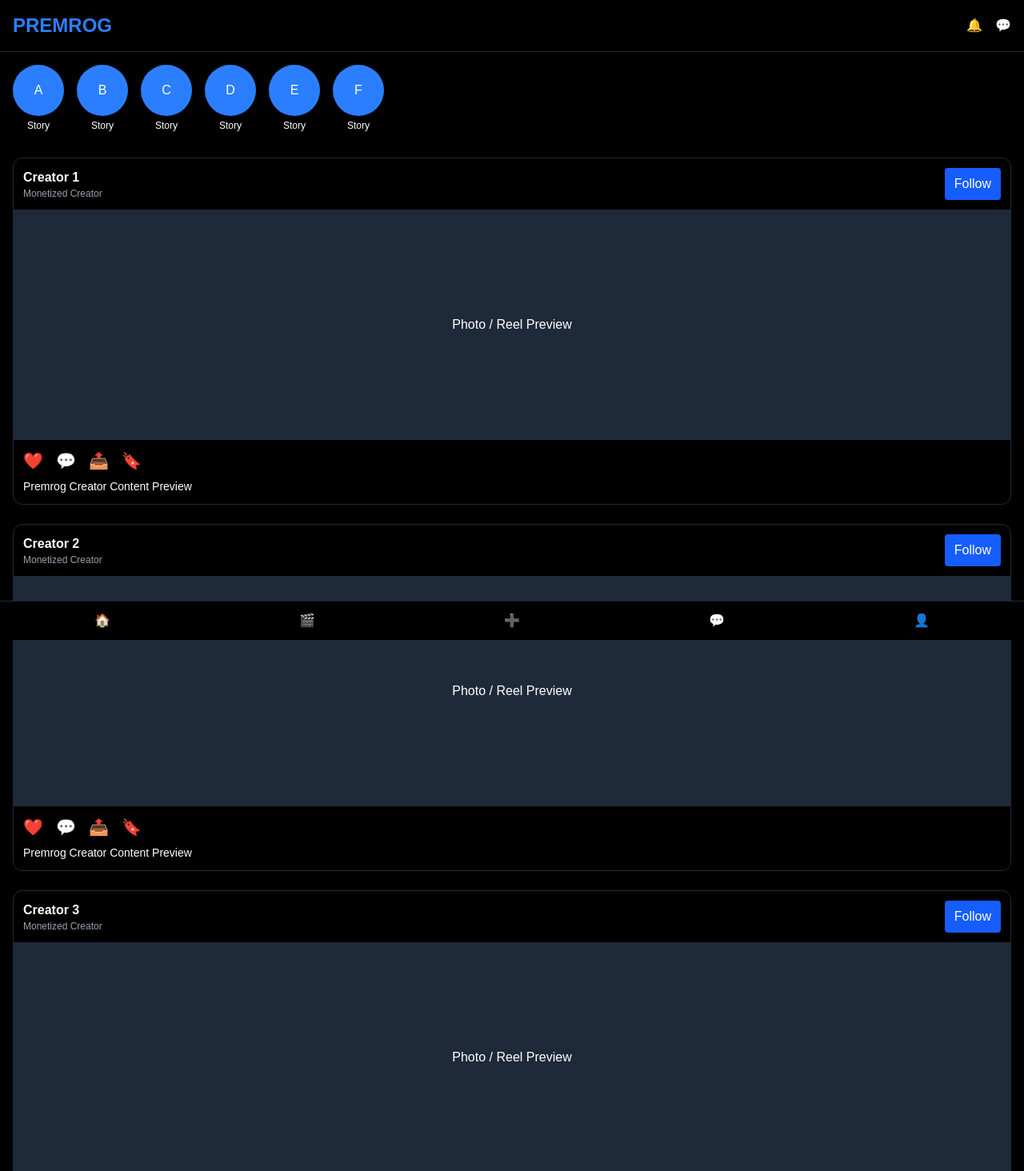
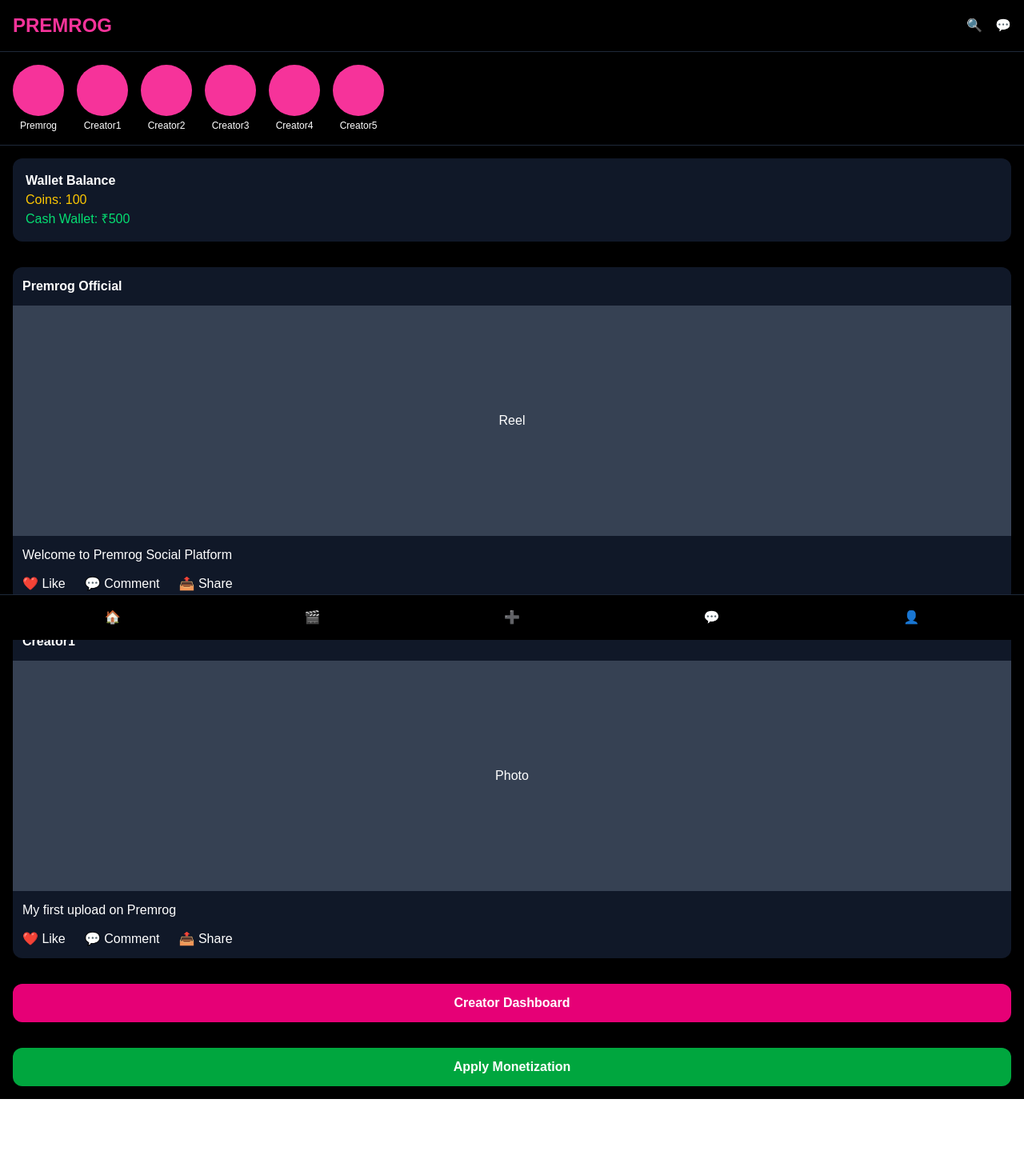
Before and after one commit to premrog/premrog, a Next.js app: page / in a window 1280 px wide. Shown: the top 1464 px of the page at 80% size. After the commit the page ends 1374 px from the top, so only its background shows below. Built offline with nearby package versions, Linux system fonts and the light colour scheme.

Commit message:
Premrog Social Media UI

```diff
--- a/app/page.tsx
+++ b/app/page.tsx
@@ -1,67 +1,50 @@
 export default function Home() {
-  const stories = ["A", "B", "C", "D", "E", "F"];
+  const stories = [
+    "Premrog",
+    "Creator1",
+    "Creator2",
+    "Creator3",
+    "Creator4",
+    "Creator5",
+  ];
+
+  const posts = [
+    {
+      user: "Premrog Official",
+      type: "Reel",
+      text: "Welcome to Premrog Social Platform",
+    },
+    {
+      user: "Creator1",
+      type: "Photo",
+      text: "My first upload on Premrog",
+    },
+  ];
 
   return (
     <main className="min-h-screen bg-black text-white">
+
       {/* Header */}
-      <header className="sticky top-0 z-50 bg-black border-b border-gray-800 p-4 flex justify-between items-center">
-        <h1 className="text-2xl font-bold text-blue-500">PREMROG</h1>
+      <header className="sticky top-0 bg-black border-b border-gray-800 p-4 flex justify-between items-center">
+        <h1 className="text-2xl font-bold text-pink-500">
+          PREMROG
+        </h1>
+
         <div className="flex gap-4">
-          <span>🔔</span>
-          <span>💬</span>
+          <button>🔍</button>
+          <button>💬</button>
         </div>
       </header>
 
       {/* Stories */}
-      <section className="p-4 overflow-x-auto">
-        <div className="flex gap-4">
-          {stories.map((item, index) => (
-            <div key={index} className="text-center">
-              <div className="w-16 h-16 rounded-full bg-blue-500 flex items-center justify-center">
-                {item}
-              </div>
-              <p className="text-xs mt-1">Story</p>
-            </div>
-          ))}
-        </div>
-      </section>
-
-      {/* Feed */}
-      <section className="space-y-6 p-4">
-        {[1, 2, 3].map((post) => (
+      <section className="flex overflow-x-auto gap-4 p-4 border-b border-gray-800">
+        {stories.map((story, index) => (
           <div
-            key={post}
-            className="border border-gray-800 rounded-xl overflow-hidden"
+            key={index}
+            className="flex flex-col items-center"
           >
-            <div className="p-3 flex justify-between">
-              <div>
-                <h3 className="font-bold">Creator {post}</h3>
-                <p className="text-xs text-gray-400">
-                  Monetized Creator
-                </p>
-              </div>
-
-              <button className="bg-blue-600 px-3 rounded">
-                Follow
-              </button>
-            </div>
-
-            <div className="h-72 bg-gray-800 flex items-center justify-center">
-              Photo / Reel Preview
-            </div>
-
-            <div className="p-3">
-              <div className="flex gap-4 text-xl">
-                <span>❤️</span>
-                <span>💬</span>
-                <span>📤</span>
-                <span>🔖</span>
-              </div>
-
-              <p className="mt-2 text-sm">
-                Premrog Creator Content Preview
-              </p>
-            </div>
+            <div className="w-16 h-16 rounded-full bg-pink-500"></div>
+            <p className="text-xs mt-1">{story}</p>
           </div>
         ))}
       </section>
@@ -69,61 +52,73 @@
       {/* Wallet */}
       <section className="p-4">
         <div className="bg-gray-900 rounded-xl p-4">
-          <h2 className="text-xl font-bold">Wallet</h2>
+          <h2 className="font-bold">
+            Wallet Balance
+          </h2>
 
-          <div className="grid grid-cols-2 gap-3 mt-3">
-            <div className="bg-black p-3 rounded">
-              <p>Coins</p>
-              <h3 className="text-2xl">100</h3>
-            </div>
+          <p className="text-yellow-400">
+            Coins: 100
+          </p>
 
-            <div className="bg-black p-3 rounded">
-              <p>Cash Wallet</p>
-              <h3 className="text-2xl">₹0</h3>
-            </div>
-          </div>
+          <p className="text-green-400">
+            Cash Wallet: ₹500
+          </p>
         </div>
       </section>
 
-      {/* Creator Dashboard Preview */}
-      <section className="p-4">
-        <div className="bg-gray-900 rounded-xl p-4">
-          <h2 className="text-xl font-bold">
-            Creator Dashboard
-          </h2>
-
-          <div className="grid grid-cols-2 gap-3 mt-4">
-            <div className="bg-black p-3 rounded">
-              Revenue ₹0
+      {/* Feed */}
+      <section className="space-y-6 p-4">
+        {posts.map((post, index) => (
+          <div
+            key={index}
+            className="bg-gray-900 rounded-xl overflow-hidden"
+          >
+            <div className="p-3 font-bold">
+              {post.user}
             </div>
 
-            <div className="bg-black p-3 rounded">
-              Followers 0
+            <div className="h-72 bg-gray-700 flex items-center justify-center">
+              {post.type}
             </div>
 
-            <div className="bg-black p-3 rounded">
-              Views 0
-            </div>
+            <div className="p-3">
+              <p>{post.text}</p>
 
-            <div className="bg-black p-3 rounded">
-              Monetization Pending
+              <div className="flex gap-6 mt-3">
+                <button>❤️ Like</button>
+                <button>💬 Comment</button>
+                <button>📤 Share</button>
+              </div>
             </div>
           </div>
-        </div>
+        ))}
+      </section>
+
+      {/* Creator Dashboard */}
+      <section className="p-4">
+        <button className="w-full bg-pink-600 p-3 rounded-xl font-bold">
+          Creator Dashboard
+        </button>
+      </section>
+
+      {/* Monetization */}
+      <section className="p-4">
+        <button className="w-full bg-green-600 p-3 rounded-xl font-bold">
+          Apply Monetization
+        </button>
       </section>
 
       {/* Bottom Navigation */}
       <nav className="fixed bottom-0 left-0 right-0 bg-black border-t border-gray-800">
-        <div className="grid grid-cols-5 text-center py-3">
-          <div>🏠</div>
-          <div>🎬</div>
-          <div>➕</div>
-          <div>💬</div>
-          <div>👤</div>
+        <div className="flex justify-around p-4">
+          <button>🏠</button>
+          <button>🎬</button>
+          <button>➕</button>
+          <button>💬</button>
+          <button>👤</button>
         </div>
       </nav>
 
-      <div className="h-20" />
     </main>
   );
 }
```
